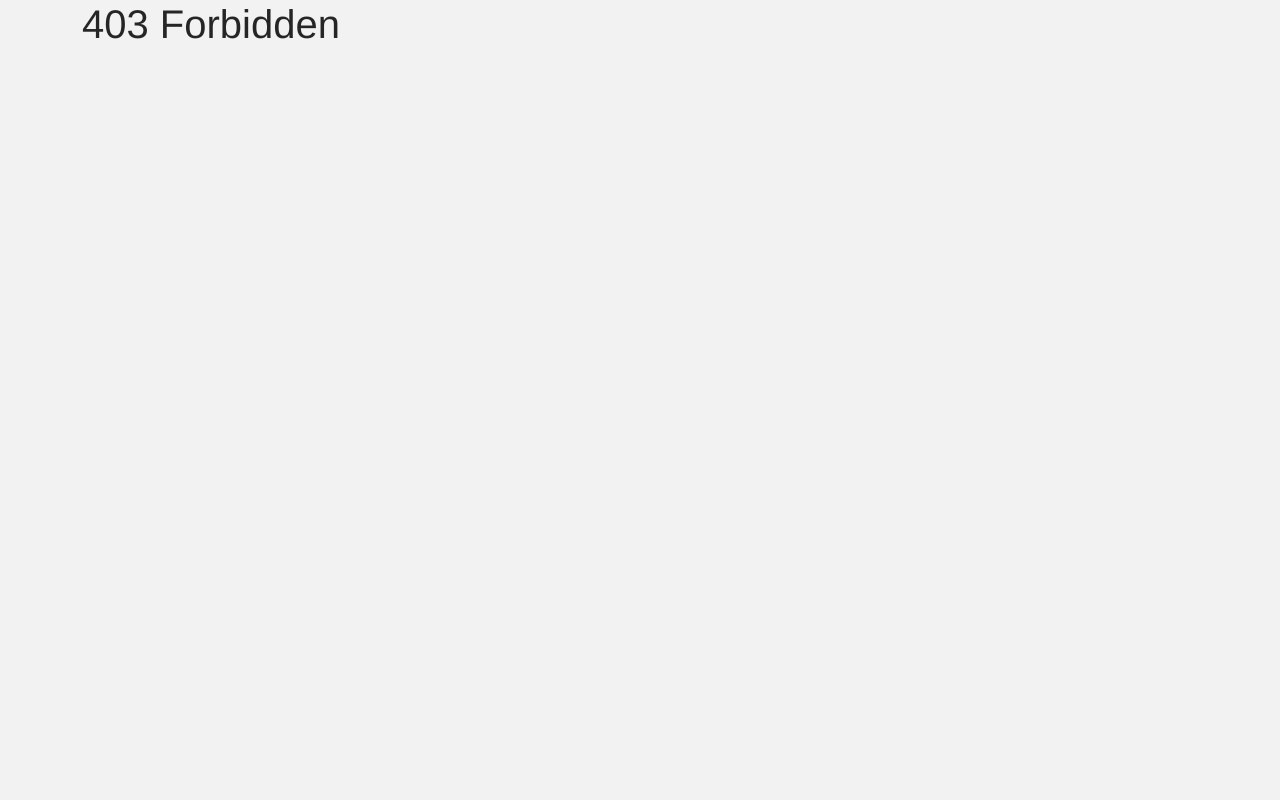
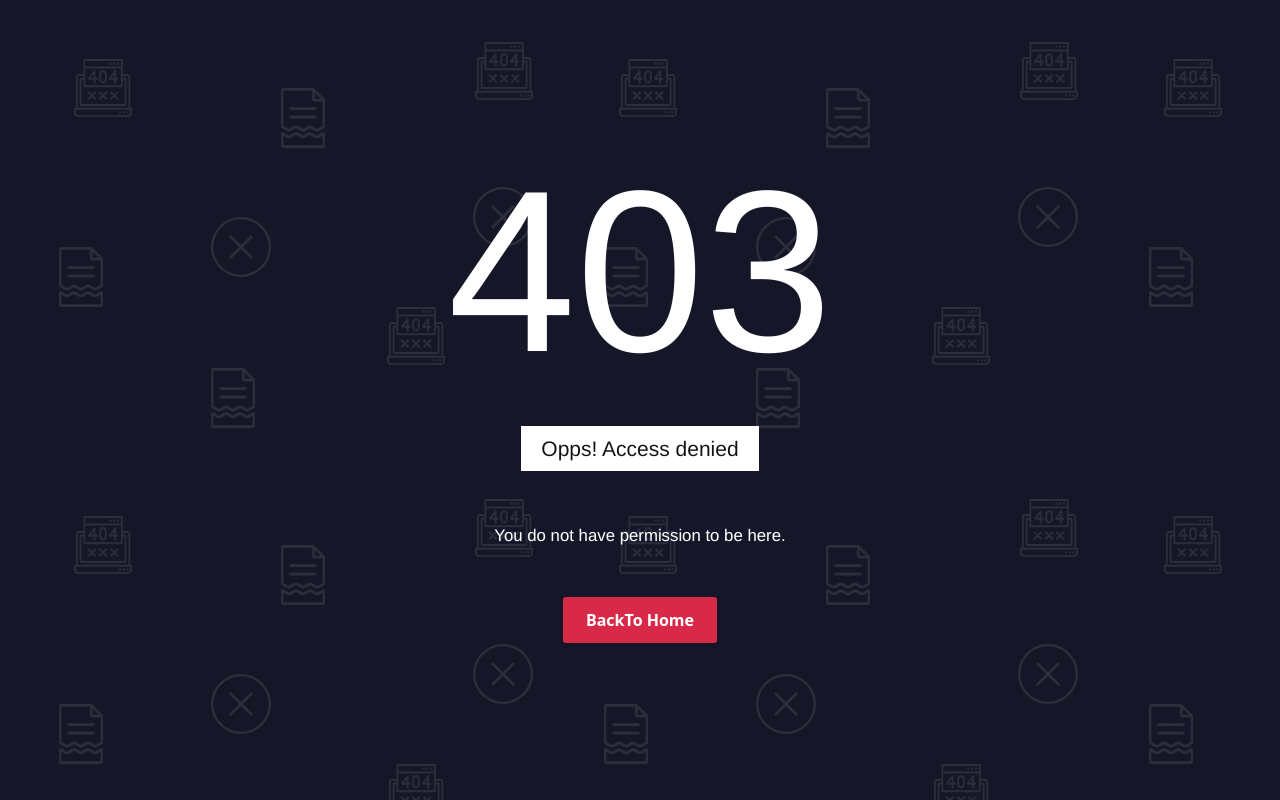
Before and after one commit to kifel/James-Lanches, a React (Vite) app: page /forbidden in a window 1280 px wide. Built offline with nearby package versions, Linux system fonts and the light colour scheme.

Commit message:
404 and 403 page

```diff
--- a/src/pages/Forbidden/index.tsx
+++ b/src/pages/Forbidden/index.tsx
@@ -1,14 +1,35 @@
 import React from "react";
+import { useNavigate } from "react-router-dom";
+import {
+  BannerNotFound,
+  ButtonNotFound,
+  ContainerNotFound,
+  ContentNotFound,
+  DescriptNotFound,
+  SubTitleNotFound,
+  TitleNotFound
+} from "../NotFound/styles";
 
 const Forbidden: React.FC = () => {
+  const navigate = useNavigate();
+
+  const goHome = () => {
+    navigate("/");
+  };
+
   return (
-    <>
-      <div className="container">
-        <div className="row">
-          <h1>403 Forbidden</h1>
-        </div>
-      </div>
-    </>
+    <ContainerNotFound>
+      <ContentNotFound>
+        <BannerNotFound>
+          <TitleNotFound>403</TitleNotFound>
+          <SubTitleNotFound>Opps! Access denied</SubTitleNotFound>
+          <DescriptNotFound>
+            You do not have permission to be here.
+          </DescriptNotFound>
+          <ButtonNotFound onClick={goHome}>BackTo Home</ButtonNotFound>
+        </BannerNotFound>
+      </ContentNotFound>
+    </ContainerNotFound>
   );
 };
 
--- /dev/null
+++ b/src/pages/Forbidden/styles.ts
@@ -0,0 +1,118 @@
+import { shade } from "polished";
+import styled from "styled-components";
+import p404 from "./../../assets/p404.png";
+
+export const ContainerForbidden = styled.body`
+  margin: 0;
+  padding: 0;
+  box-sizing: border-box;
+  background: linear-gradient(45deg, #8500ff, #5acaff);
+  height: 100vh;
+`;
+
+export const ContentForbidden = styled.body`
+  position: absolute;
+  width: 100%;
+  height: 100%;
+  display: flex;
+  justify-content: center;
+  align-items: center;
+  background: url(${p404}), #151729;
+  box-shadow: 0 15px 30px rgba(0, 0, 0, 0.5);
+`;
+
+export const BannerForbidden = styled.div`
+  max-width: 600px;
+  height: 100%;
+  display: flex;
+  flex-direction: column;
+  align-items: center;
+  justify-content: center;
+  gap: 2rem;
+  text-align: center;
+`;
+
+export const TitleForbidden = styled.h2`
+  font-size: 18vw;
+  color: #fff;
+  line-height: 1em;
+  font-family: "Franklin Gothic Medium", "Arial Narrow", Arial, sans-serif;
+  -webkit-text-size-adjust: none;
+  -webkit-font-smoothing: antialiased;
+  text-shadow: 0 0 1px rgba(0, 0, 0, 0.01);
+`;
+
+export const SubTitleForbidden = styled.h4`
+  position: relative;
+  font-size: 1.5em;
+  margin-bottom: 20px;
+  color: #111;
+  background: #fff;
+  font-weight: 300;
+  padding: 10px 20px;
+  display: inline-block;
+`;
+
+export const DescriptForbidden = styled.p`
+  color: #fff;
+  font-size: 1.2em;
+`;
+
+export const ButtonForbidden = styled.button`
+  align-items: center;
+  background-clip: padding-box;
+  background-color: ${(props) => props.theme.colors.secondary};
+  border: 1px solid transparent;
+  border-radius: 0.25rem;
+  box-shadow: rgba(0, 0, 0, 0.02) 0 1px 3px 0;
+  box-sizing: border-box;
+  color: #fff;
+  cursor: pointer;
+  display: inline-flex;
+  font-family: system-ui, -apple-system, system-ui, "Helvetica Neue", Helvetica,
+    Arial, sans-serif;
+  font-size: 16px;
+  font-weight: 600;
+  justify-content: center;
+  line-height: 1.25;
+  margin: 0;
+  min-height: 3rem;
+  padding: calc(0.875rem - 1px) calc(1.5rem - 1px);
+  position: relative;
+  text-decoration: none;
+  transition: all 250ms;
+  user-select: none;
+  -webkit-user-select: none;
+  touch-action: manipulation;
+  vertical-align: baseline;
+  width: auto;
+  &:hover {
+    background-color: ${(props) => shade(0.2,props.theme.colors.secondary)};
+    box-shadow: rgba(0, 0, 0, 0.1) 0 4px 12px;
+    transform: translateY(-1px);
+  }
+  &:focus {
+    background-color: ${(props) => shade(0.5,props.theme.colors.secondary)};
+    box-shadow: rgba(0, 0, 0, 0.1) 0 4px 12px;
+  }
+  &:active {
+    background-color: ${(props) => shade(0.7,props.theme.colors.secondary)};
+    box-shadow: rgba(0, 0, 0, 0.06) 0 2px 4px;
+    transform: translateY(0);
+  }
+`;
+
+/*
+<script type="text/javascript">
+    var container = document.createElementById('container');
+    window.onmousemove = function(e){
+        var x = - e.clientX,
+            y = - e.clientY;
+        container.style.backgroundPositionX  = x + 'px';
+        container.style.backgroundPositionY  = y + 'px';
+
+
+    }
+
+</script>
+*/
--- /dev/null
+++ b/src/pages/NotFound/NotFound.tsx
@@ -0,0 +1,29 @@
+import { memo, useCallback } from 'react';
+import { useNavigate } from 'react-router-dom';
+import { BannerNotFound, ButtonNotFound, ContainerNotFound, ContentNotFound, DescriptNotFound, SubTitleNotFound, TitleNotFound } from './styles';
+
+const NotFound = () => {
+  const navigate = useNavigate();
+
+  const goHome = useCallback(() => {
+    navigate('/');
+  }, []);
+
+
+  return (
+    <ContainerNotFound>
+      <ContentNotFound>
+        <BannerNotFound>
+          <TitleNotFound>404</TitleNotFound>
+          <SubTitleNotFound>Opps! Page not found</SubTitleNotFound>
+          <DescriptNotFound>The page you were looking for doesn't exist. You may have mistyped the address or the page may have moved.</DescriptNotFound>
+          <ButtonNotFound onClick={goHome}>
+            BackTo Home
+          </ButtonNotFound>
+        </BannerNotFound>
+      </ContentNotFound>
+    </ContainerNotFound>
+  );
+};
+
+export default memo(NotFound);
--- /dev/null
+++ b/src/pages/NotFound/index.ts
@@ -0,0 +1,3 @@
+import NotFound from './NotFound';
+
+export { NotFound };
--- a/src/pages/NotFound/index.tsx
+++ /dev/null
@@ -1,9 +0,0 @@
-import React from "react";
-
-// import { Container } from './styles';
-
-const NotFound: React.FC = () => {
-  return <div />;
-};
-
-export default NotFound;
--- /dev/null
+++ b/src/pages/NotFound/styles.ts
@@ -0,0 +1,118 @@
+import { shade } from "polished";
+import styled from "styled-components";
+import p404 from "./../../assets/p404.png";
+
+export const ContainerNotFound = styled.body`
+  margin: 0;
+  padding: 0;
+  box-sizing: border-box;
+  background: linear-gradient(45deg, #8500ff, #5acaff);
+  height: 100vh;
+`;
+
+export const ContentNotFound = styled.body`
+  position: absolute;
+  width: 100%;
+  height: 100%;
+  display: flex;
+  justify-content: center;
+  align-items: center;
+  background: url(${p404}), #151729;
+  box-shadow: 0 15px 30px rgba(0, 0, 0, 0.5);
+`;
+
+export const BannerNotFound = styled.div`
+  max-width: 600px;
+  height: 100%;
+  display: flex;
+  flex-direction: column;
+  align-items: center;
+  justify-content: center;
+  gap: 2rem;
+  text-align: center;
+`;
+
+export const TitleNotFound = styled.h2`
+  font-size: 18vw;
+  color: #fff;
+  line-height: 1em;
+  font-family: "Franklin Gothic Medium", "Arial Narrow", Arial, sans-serif;
+  -webkit-text-size-adjust: none;
+  -webkit-font-smoothing: antialiased;
+  text-shadow: 0 0 1px rgba(0, 0, 0, 0.01);
+`;
+
+export const SubTitleNotFound = styled.h4`
+  position: relative;
+  font-size: 1.5em;
+  margin-bottom: 20px;
+  color: #111;
+  background: #fff;
+  font-weight: 300;
+  padding: 10px 20px;
+  display: inline-block;
+`;
+
+export const DescriptNotFound = styled.p`
+  color: #fff;
+  font-size: 1.2em;
+`;
+
+export const ButtonNotFound = styled.button`
+  align-items: center;
+  background-clip: padding-box;
+  background-color: ${(props) => props.theme.colors.secondary};
+  border: 1px solid transparent;
+  border-radius: 0.25rem;
+  box-shadow: rgba(0, 0, 0, 0.02) 0 1px 3px 0;
+  box-sizing: border-box;
+  color: #fff;
+  cursor: pointer;
+  display: inline-flex;
+  font-family: system-ui, -apple-system, system-ui, "Helvetica Neue", Helvetica,
+    Arial, sans-serif;
+  font-size: 16px;
+  font-weight: 600;
+  justify-content: center;
+  line-height: 1.25;
+  margin: 0;
+  min-height: 3rem;
+  padding: calc(0.875rem - 1px) calc(1.5rem - 1px);
+  position: relative;
+  text-decoration: none;
+  transition: all 250ms;
+  user-select: none;
+  -webkit-user-select: none;
+  touch-action: manipulation;
+  vertical-align: baseline;
+  width: auto;
+  &:hover {
+    background-color: ${(props) => shade(0.2,props.theme.colors.secondary)};
+    box-shadow: rgba(0, 0, 0, 0.1) 0 4px 12px;
+    transform: translateY(-1px);
+  }
+  &:focus {
+    background-color: ${(props) => shade(0.5,props.theme.colors.secondary)};
+    box-shadow: rgba(0, 0, 0, 0.1) 0 4px 12px;
+  }
+  &:active {
+    background-color: ${(props) => shade(0.7,props.theme.colors.secondary)};
+    box-shadow: rgba(0, 0, 0, 0.06) 0 2px 4px;
+    transform: translateY(0);
+  }
+`;
+
+/*
+<script type="text/javascript">
+    var container = document.createElementById('container');
+    window.onmousemove = function(e){
+        var x = - e.clientX,
+            y = - e.clientY;
+        container.style.backgroundPositionX  = x + 'px';
+        container.style.backgroundPositionY  = y + 'px';
+
+
+    }
+
+</script>
+*/
--- a/src/pages/RecoveryPassword/index.tsx
+++ b/src/pages/RecoveryPassword/index.tsx
@@ -103,7 +103,7 @@ const RecoveryPassword: React.FC = () => {
           <i className="fa fa-check me-2" style={{ color: "green" }}></i>
           Notification
         </h3>
-        <p>If the email exists, a confirmation code was sent</p>
+        <p>If the email exists in the database, password reset link will be send to account email</p>
       </Popup>
     </>
   );
--- a/src/router/Router.tsx
+++ b/src/router/Router.tsx
@@ -4,7 +4,7 @@ import Admin from "../pages/Admin";
 import Forbidden from "../pages/Forbidden";
 import Home from "../pages/Home";
 import Login from "../pages/Login";
-import NotFound from "../pages/NotFound";
+import { NotFound } from "../pages/NotFound";
 import Orders from "../pages/Orders";
 import RecoveryPassword from "../pages/RecoveryPassword";
 import ConfirmCodePassword from "../pages/RecoveryPassword/ConfirmCodePassword";
@@ -177,7 +177,7 @@ export function Router() {
       />
       <Route path="/forbidden" element={<Forbidden />} />
       <Route path="/not-found" element={<NotFound />} />
-      <Route path="*" element={<NotFound />} />
+      <Route path="*" element={<Navigate to="/not-found" />} />
     </Routes>
   );
 }
```
Also changed, not shown: src/assets/p404.png (added).
